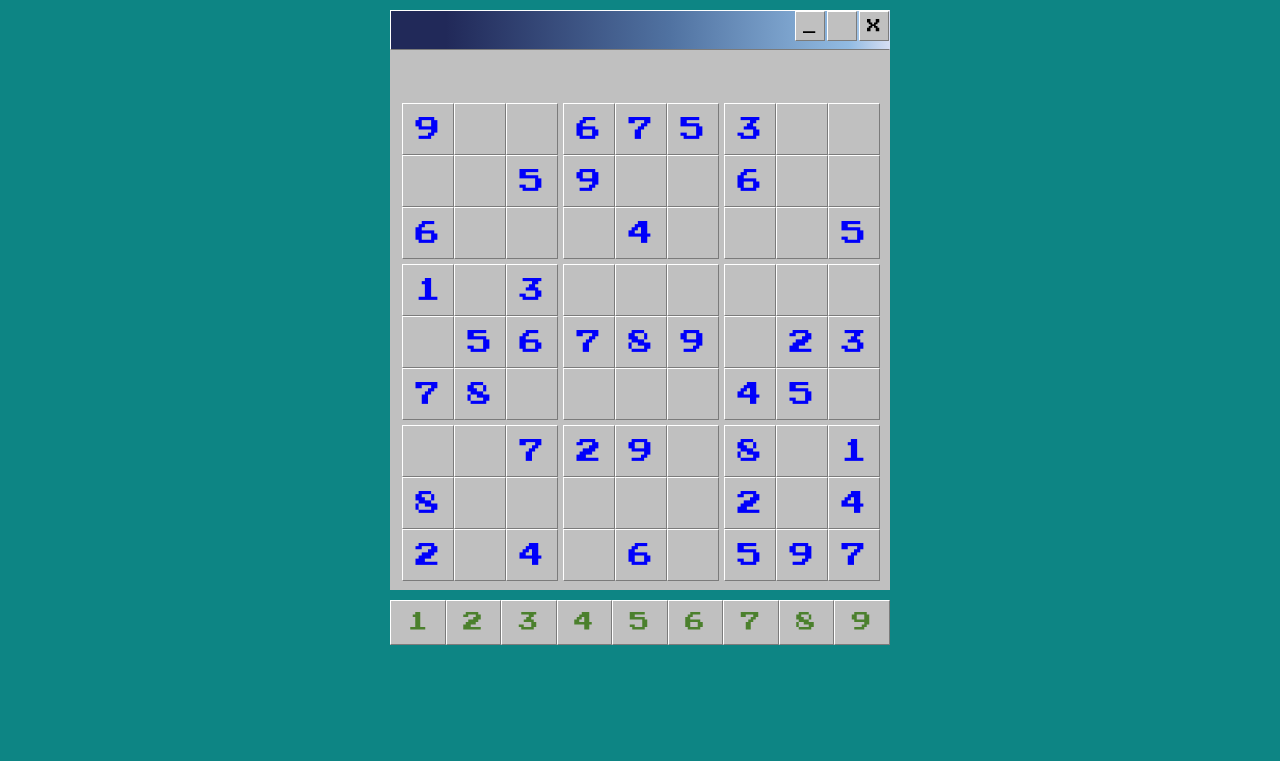
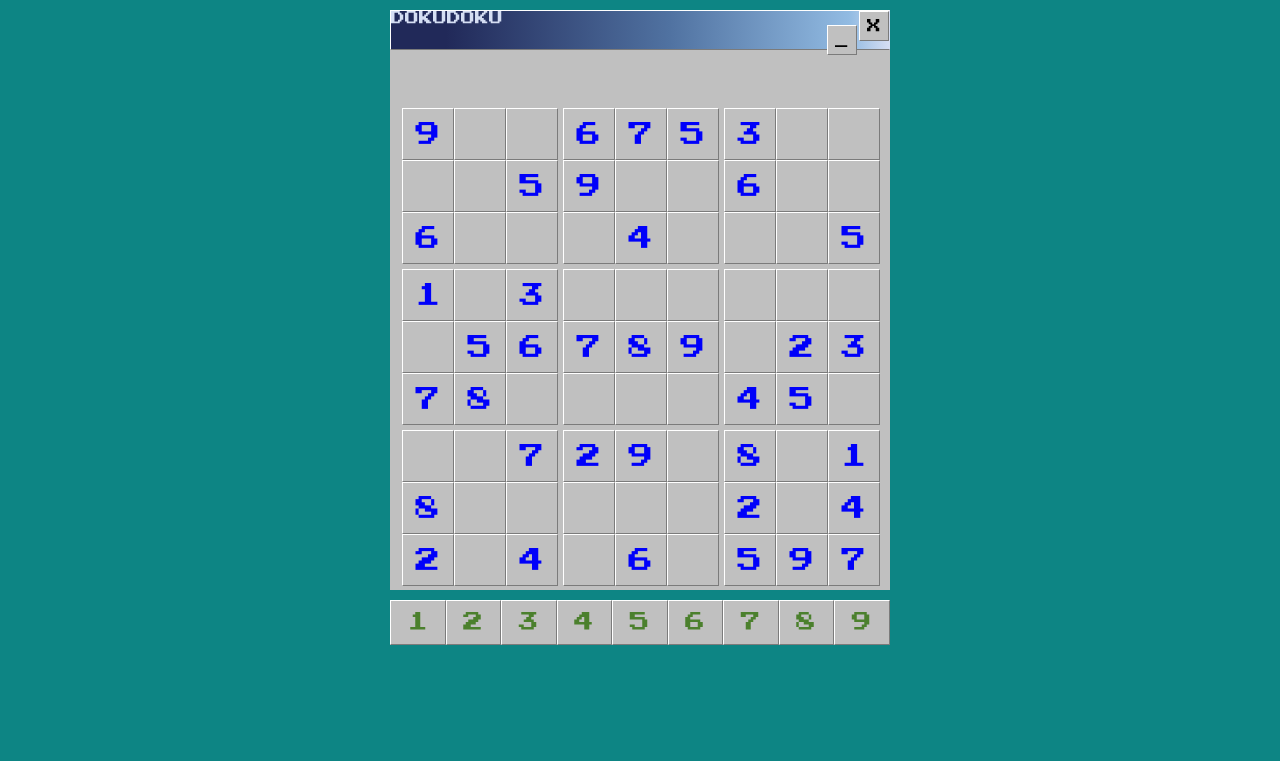
Before and after one commit to tastyloper/DOKUDOKU, a website: page index.html in a window 1280 px wide. Shown: the top 761 px of the page. Drawn offline with Linux system fonts and the light colour scheme.

Commit message:
index.html edit

```diff
--- a/index.html
+++ b/index.html
@@ -8,14 +8,19 @@
 <body>
   <div class="wrapper">
 
-    <div class="doku-head">
+    <div class="doku-head">DOKUDOKU
       <span class="doku-headline"></span>
       <div class="exit window-small">X</div>
-      <div class="exit window-big"></div>
+      <div class="window-big"></div>
       <div class="exit window-exit">_</div>
     </div>
 
     <div class="doku-pad">
+      <div class="success"></div>
+      <div class="top-option">
+        <div class="erase"></div>
+        <div class="timer"></div>
+      </div>
       <table class="doku-pad-all">
         <tbody class="doku-body"></tbody>
       </table>
@@ -33,10 +38,6 @@
       <input type="button" value="9" class="number-btn">
     </div>
 
-    <div class="top-option">
-      <div class="erase"></div>
-      <div class="timer"></div>
-    </div>
 
     <div class="taskbar">
       <button class="taskbar-start"><img src="static/img/Windows_Logo_1995.png" width="16px" height="16px"> Start</button>
```
